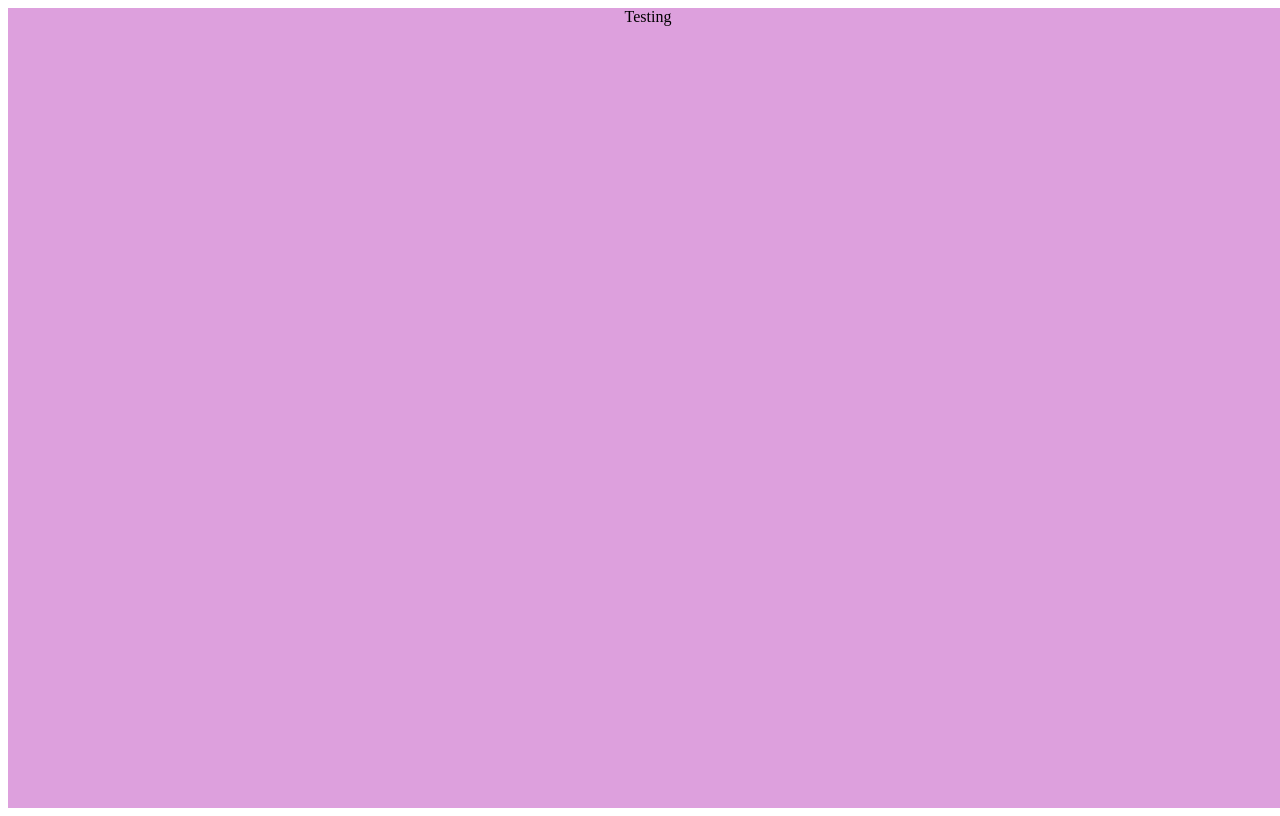
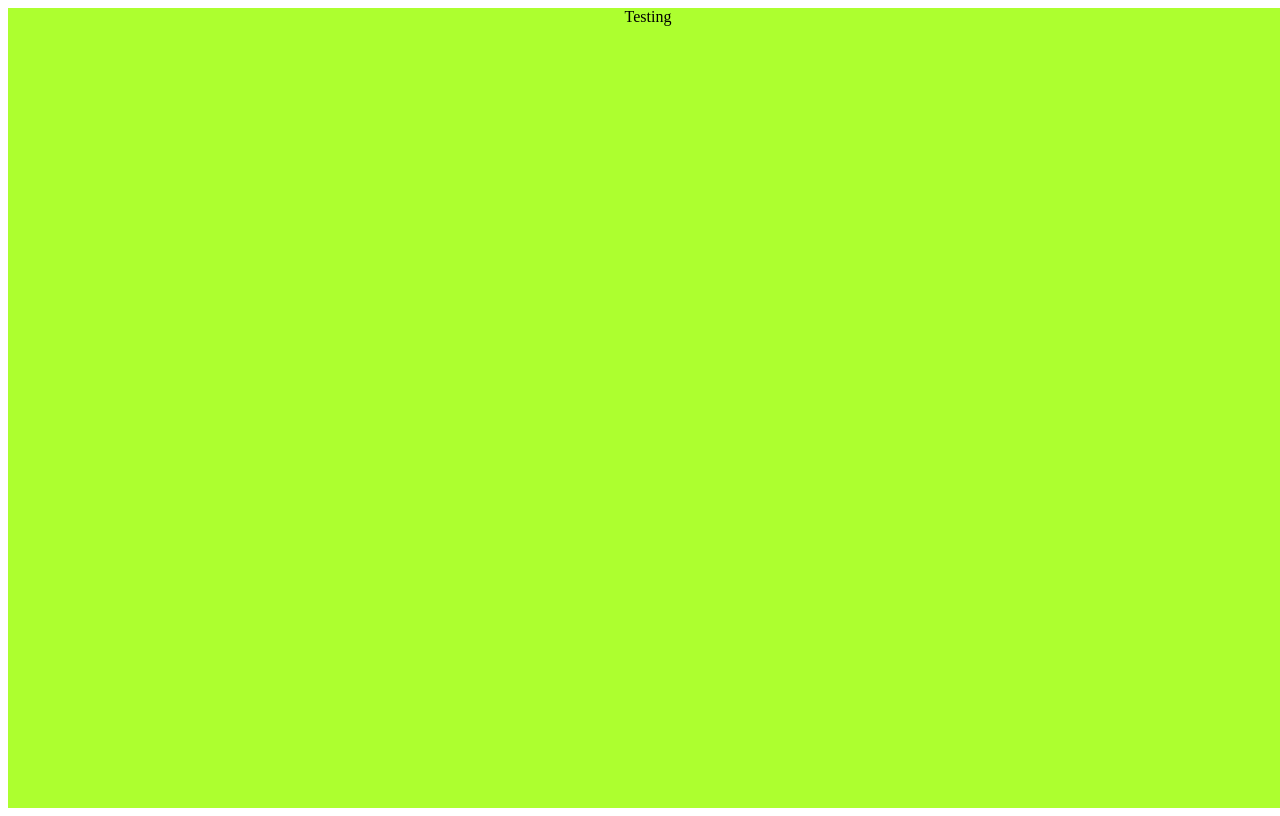
Before and after one commit to bedeley/first-git, a plain HTML site: page index.html in a window 1280 px wide. Drawn offline with Linux system fonts and the light colour scheme.

Commit message:
backgroud green

```diff
--- a/styles.css
+++ b/styles.css
@@ -1,6 +1,7 @@
 div{
-  background: plum;
+  background: greenyellow;
   height: 100vh;
   width: 100vw;
   text-align: center;
+  text-transform: capitalize;
 }
```
